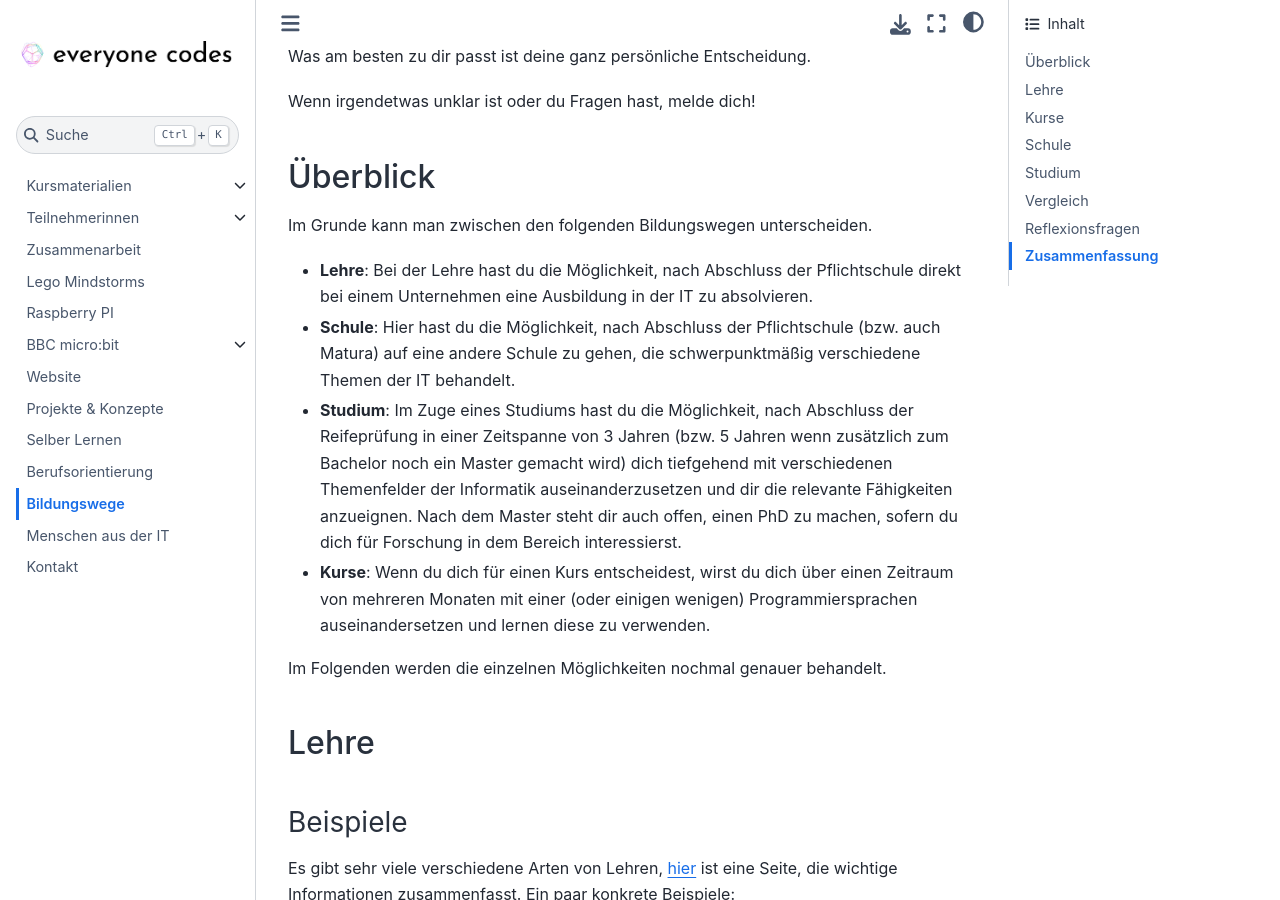
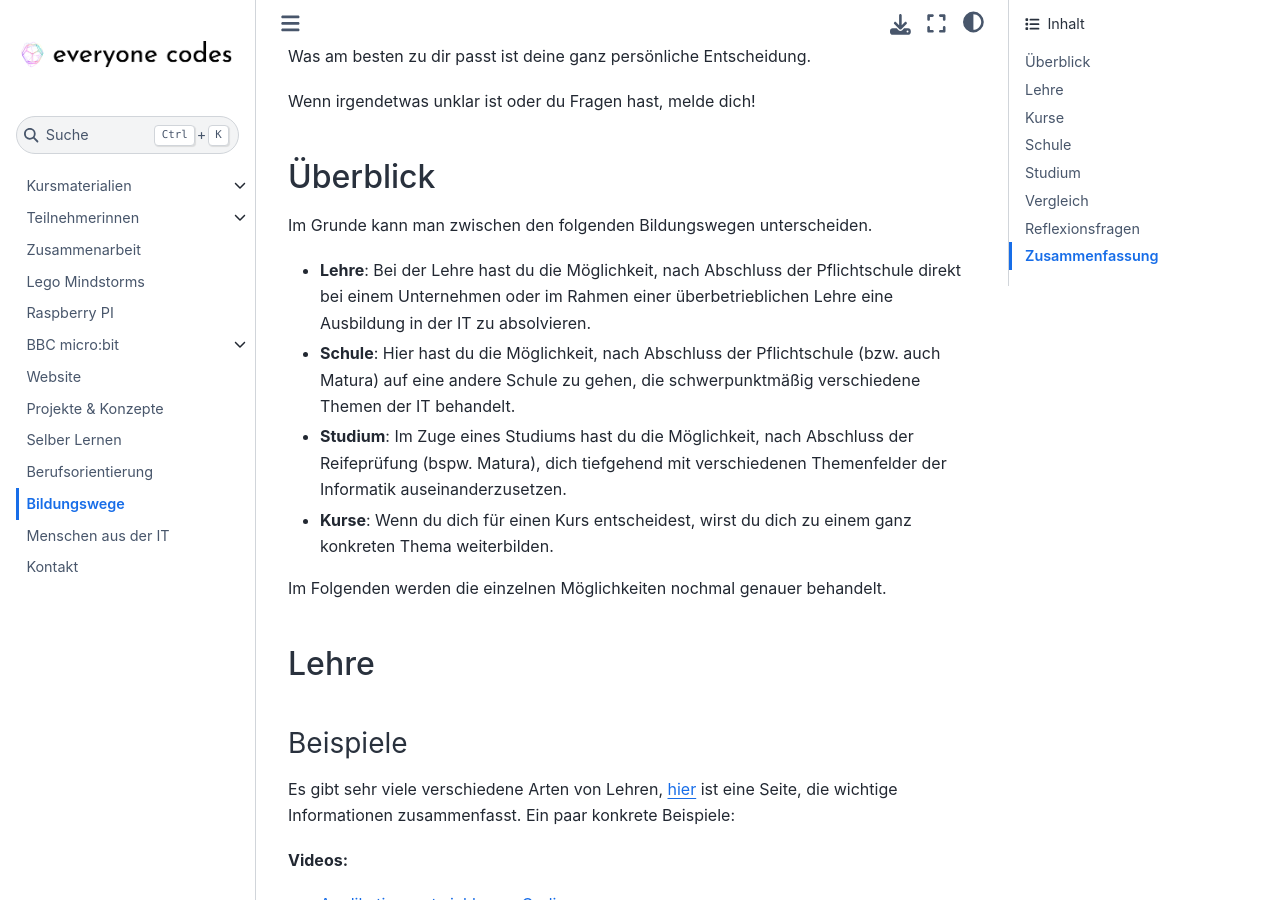
Before and after one commit to ec-mentors/IT-ist-das-was-fuer-mich-i03, a Sphinx documentation site: the page built from source/education.md, in a window 1280 px wide and 900 px high, scrolled down 384 px. Built offline with Sphinx 7.4.7 and the Sphinx Book theme 1.1.4, drawn with Linux system fonts in a browser that asks for light colours.

Commit message:
Simplify overview
Omit reference to duraction
Course can be more general than programming language

```diff
--- a/source/education.md
+++ b/source/education.md
@@ -19,17 +19,13 @@ Wenn irgendetwas unklar ist oder du Fragen hast, melde dich!
 Im Grunde kann man zwischen den folgenden Bildungswegen unterscheiden.
 
 * **Lehre**: Bei der Lehre hast du die Möglichkeit, nach Abschluss
-der Pflichtschule direkt bei einem Unternehmen eine Ausbildung in der IT
-zu absolvieren.
+der Pflichtschule direkt bei einem Unternehmen oder im Rahmen einer
+überbetrieblichen Lehre eine Ausbildung in der IT zu absolvieren.
 * **Schule**: Hier hast du die Möglichkeit, nach Abschluss der Pflichtschule (bzw. auch Matura)
 auf eine andere Schule zu gehen, die schwerpunktmäßig verschiedene Themen der IT behandelt.
-* **Studium**: Im Zuge eines Studiums hast du die Möglichkeit, nach Abschluss der Reifeprüfung in einer
-Zeitspanne von 3 Jahren (bzw. 5 Jahren wenn zusätzlich zum Bachelor noch ein Master gemacht wird) dich tiefgehend
-mit verschiedenen Themenfelder der Informatik auseinanderzusetzen und dir die
-relevante Fähigkeiten anzueignen. Nach dem Master steht dir auch offen, einen PhD zu machen, sofern du dich für Forschung in
-dem Bereich interessierst.
-* **Kurse**: Wenn du dich für einen Kurs entscheidest, wirst du dich über einen Zeitraum
-von mehreren Monaten mit einer (oder einigen wenigen) Programmiersprachen auseinandersetzen und lernen diese zu verwenden.
+* **Studium**: Im Zuge eines Studiums hast du die Möglichkeit, nach Abschluss der Reifeprüfung (bspw. Matura), dich tiefgehend
+mit verschiedenen Themenfelder der Informatik auseinanderzusetzen.
+* **Kurse**: Wenn du dich für einen Kurs entscheidest, wirst du dich zu einem ganz konkreten Thema weiterbilden.
 
 Im Folgenden werden die einzelnen Möglichkeiten nochmal genauer
 behandelt.
```
